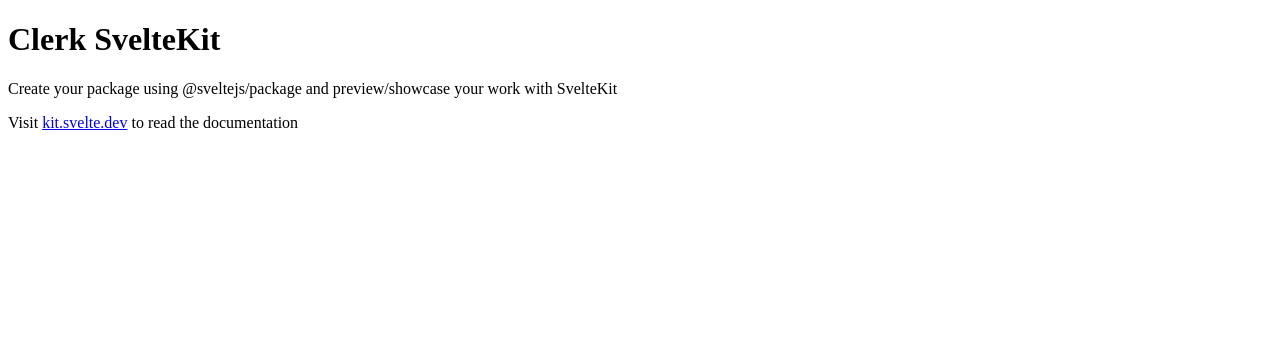
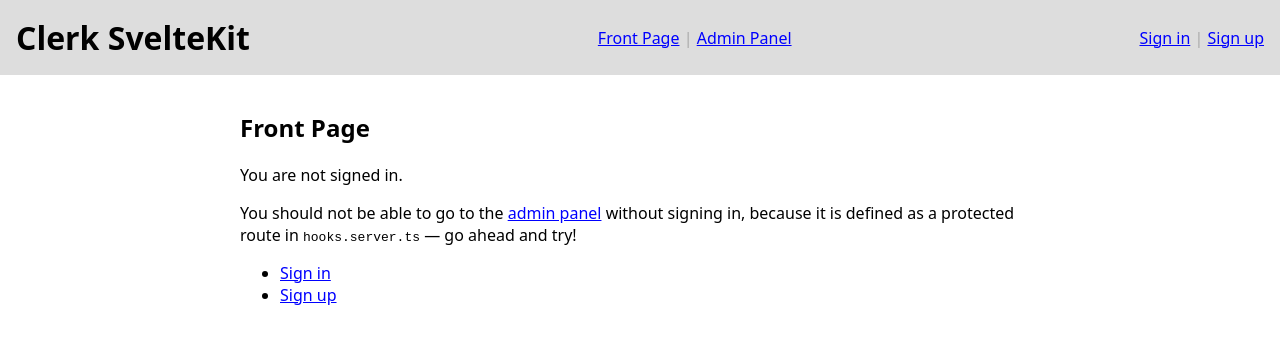
Before and after one commit to Harold-Anderson/clerk-sveltekit, a SvelteKit app: page / in a window 1280 px wide. Shown: the top 344 px of the page. Built offline with nearby package versions, Linux system fonts and the light colour scheme.

Commit message:
Add routes to flesh out the example site

```diff
--- a/src/lib/clerk.ts
+++ b/src/lib/clerk.ts
@@ -20,6 +20,7 @@
 	options: ClerkOptions = DEFAULT_OPTIONS,
 ): Promise<void> {
 	if (!clerkInstance) {
+		console.log('Initializing Clerk client...')
 		clerkInstance = new Clerk(key)
 
 		await clerkInstance.load(options).catch((error: Error) => {
--- a/src/lib/server/handleClerk.ts
+++ b/src/lib/server/handleClerk.ts
@@ -30,12 +30,13 @@
 			debug && console.log('[Server Hook] No session token found in cookies.')
 		}
 
+		// Protect the protected routes.
 		if (
 			!event.locals.session &&
 			protectedPaths.find((path) => event.url.pathname.startsWith(path))
 		) {
 			debug && console.log('[Server Hook] No session found, redirecting to login screen.')
-			throw redirect(302, signInUrl)
+			throw redirect(303, signInUrl)
 		}
 
 		return resolve(event)
--- a/src/lib/server/session.ts
+++ b/src/lib/server/session.ts
@@ -5,7 +5,7 @@
 
 const clerk = createClerkClient({ secretKey: CLERK_SECRET_KEY })
 
-export const users = clerk.users
+export const { users } = clerk
 
 export const verifySession = async (sessionToken?: string) => {
 	if (sessionToken) {
--- /dev/null
+++ b/src/routes/+layout.svelte
@@ -0,0 +1,61 @@
+<script lang="ts">
+	import UserButton from '$lib/components/UserButton.svelte'
+	import { clerk } from '$lib/clerk'
+</script>
+
+<header>
+	<h1>Clerk SvelteKit</h1>
+	<div>
+		<a href="/">Front Page</a>
+		<span>|</span>
+		<a href="/admin">Admin Panel</a>
+	</div>
+	<div>
+		{#if $clerk?.user}
+			<UserButton afterSignOutUrl="/" />
+		{:else}
+			<a href="/sign-in">Sign in</a> <span>|</span> <a href="/sign-up">Sign up</a>
+		{/if}
+	</div>
+</header>
+
+<main>
+	<slot />
+</main>
+
+<style>
+	:global(html, body) {
+		font-family: system-ui, -apple-system, BlinkMacSystemFont, 'Segoe UI', Roboto, Oxygen, Ubuntu,
+			Cantarell, 'Open Sans', 'Helvetica Neue', sans-serif;
+		margin: 0;
+		padding: 0;
+	}
+
+	:global(a, a:visited) {
+		color: blue;
+	}
+
+	header {
+		display: flex;
+		flex-direction: row;
+		justify-content: space-between;
+		align-items: center;
+		background: #ddd;
+		padding: 1rem;
+	}
+
+	main {
+		padding: 1rem;
+		margin: auto;
+		max-width: 800px;
+	}
+
+	h1 {
+		margin: 0;
+		padding: 0;
+	}
+
+	header span {
+		color: #aaa;
+	}
+</style>
--- a/src/routes/+page.svelte
+++ b/src/routes/+page.svelte
@@ -1,4 +1,20 @@
-<h1>Clerk SvelteKit</h1>
+<script lang="ts">
+	import UserButton from '$lib/components/UserButton.svelte'
 
-<p>Create your package using @sveltejs/package and preview/showcase your work with SvelteKit</p>
-<p>Visit <a href="https://kit.svelte.dev">kit.svelte.dev</a> to read the documentation</p>
+	import { clerk } from '$lib/clerk'
+	$: signedIn = !!$clerk?.user
+</script>
+
+<h2>Front Page</h2>
+
+{#if signedIn}
+	<p>Welcome, {$clerk?.user?.fullName}!</p>
+	<p>Since you are signed in, you should be able to access the <a href="/admin">admin panel</a></p>
+{:else}
+	<p>You are not signed in.</p>
+	<p>You should not be able to go to the <a href="/admin">admin panel</a> without signing in, because it is defined as a protected route in <code>hooks.server.ts</code> — go ahead and try!</p>
+	<ul>
+		<li><a href="/sign-in">Sign in</a></li>
+		<li><a href="/sign-up">Sign up</a></li>
+	</ul>
+{/if}
--- /dev/null
+++ b/src/routes/sign-in/+page.svelte
@@ -0,0 +1,16 @@
+<script type="ts">
+	import SignIn from '$lib/components/SignIn.svelte'
+</script>
+
+<div>
+	<SignIn afterSignInUrl="/admin" />
+</div>
+
+<style>
+	div {
+		display: flex;
+		justify-content: center;
+		align-items: center;
+		margin-top: 4rem;
+	}
+</style>
--- /dev/null
+++ b/src/routes/sign-up/+page.svelte
@@ -0,0 +1,16 @@
+<script lang="ts">
+	import SignUp from '$lib/components/SignUp.svelte'
+</script>
+
+<div>
+	<SignUp afterSignUpUrl="/admin" />
+</div>
+
+<style>
+	div {
+		display: flex;
+		justify-content: center;
+		align-items: center;
+		margin-top: 4rem;
+	}
+</style>
```
Also changed, not shown: src/routes/admin/+page.server.ts (added, +7 -0 lines), src/routes/admin/+page.svelte (added, +13 -0 lines).
